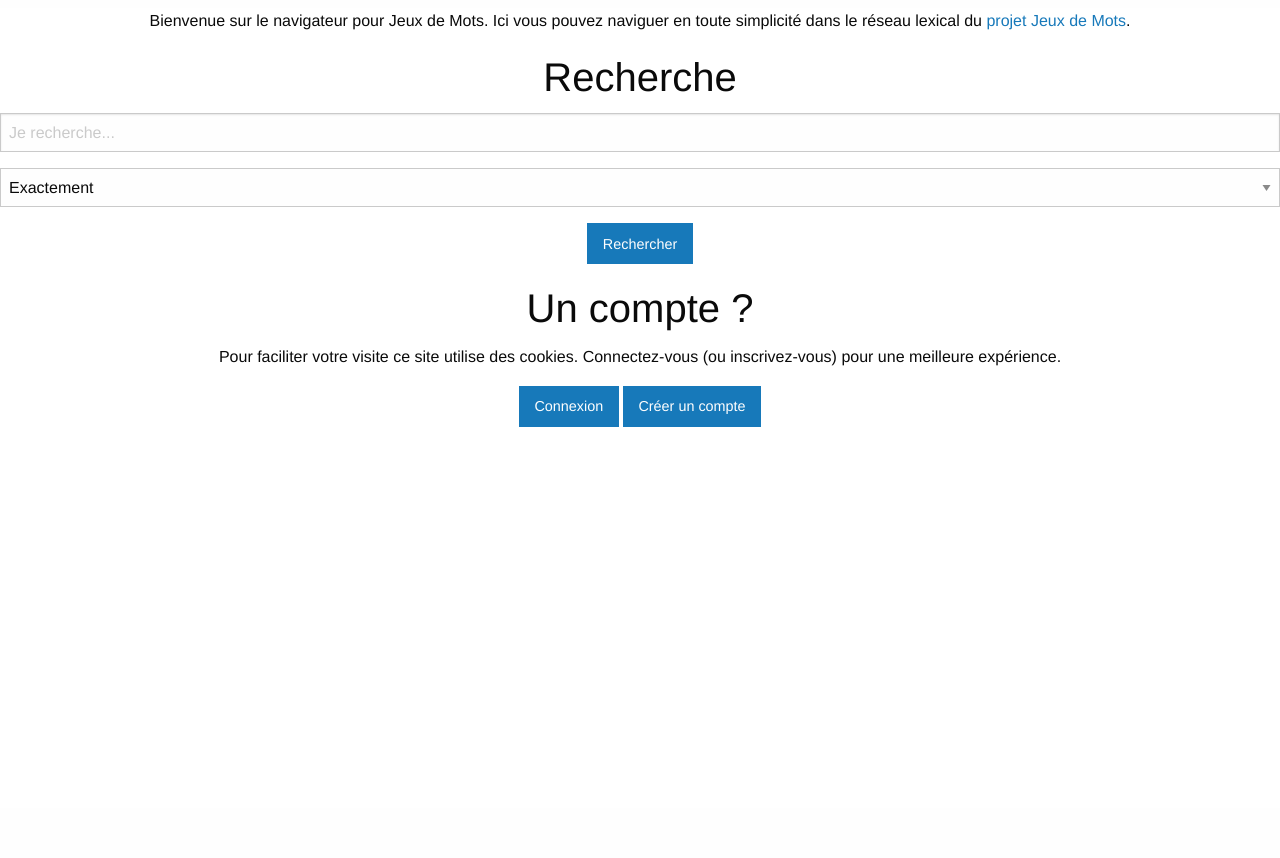
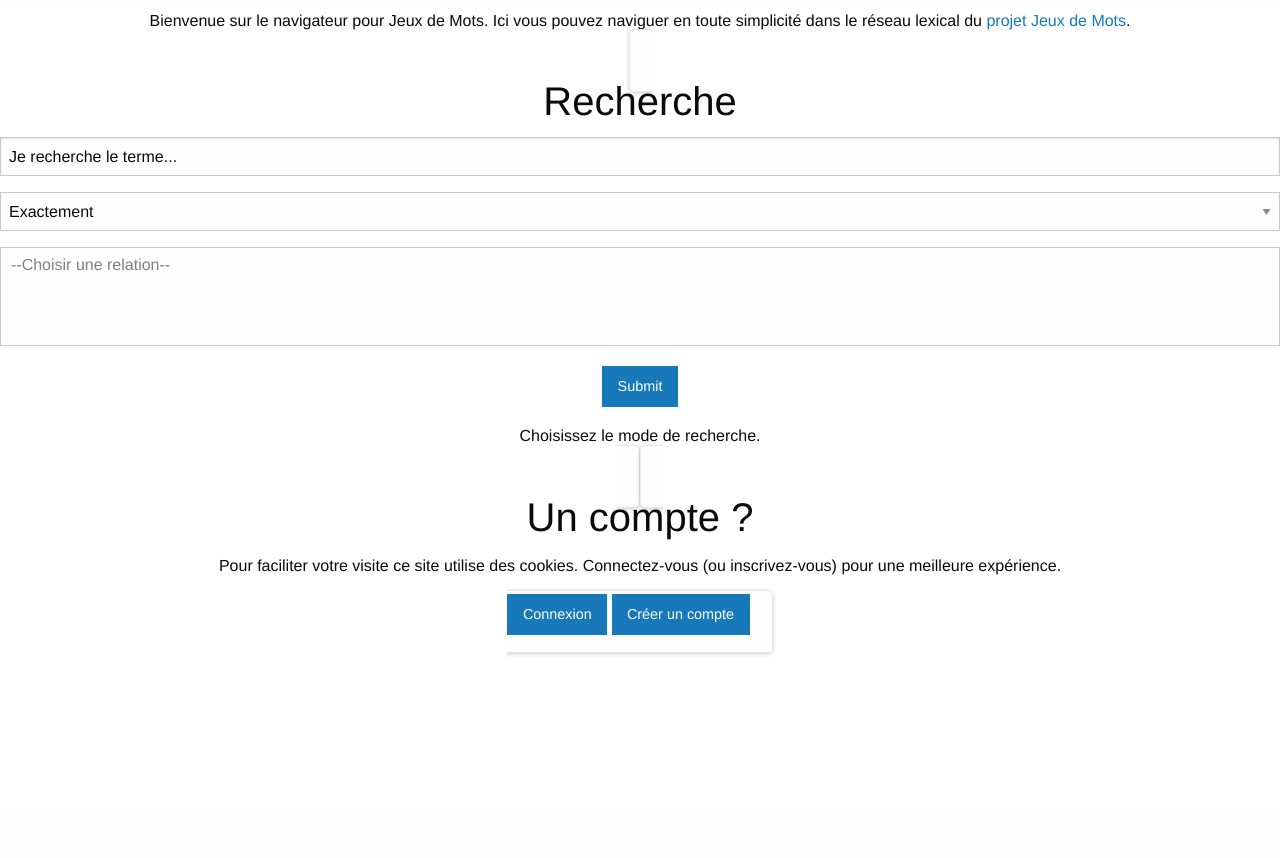
Before and after one commit to DrakenXI/jeuxDeMotsInterface, a Symfony app: template templates/blog/index.html.twig in a window 1280 px wide. Shown: the part 109-967 px from the top of the page. Run offline with Twig, Linux system fonts and the light colour scheme; the template is opened without the code that fills it, so the values that code supplies are empty; some libraries are stand-ins or nearby versions.

Commit message:
premiere page fonctionnelle et routes ok

```diff
--- a/public/css/main.css
+++ b/public/css/main.css
@@ -8,6 +8,15 @@
 }
 .button {
     justify-content: center;
+}
+.panel{
+    margin-top: 1rem;
+    border-radius: 5px;
+    background-color: #fefefe;
+    box-shadow: 0 1px 4px 0 rgba(0, 0, 0, 0.2);
+    border: solid 1px #e6e6e6;
+    margin-bottom: 25px;
+    padding: 22px;
 }
 
 
--- /dev/null
+++ b/public/scripts/chooseSearchMode.js
@@ -0,0 +1,63 @@
+/**
+ * Change address to request depending on mode search chosen.
+ */
+function setAction(){
+    var form = document.getElementById('form');
+    var mode = document.getElementById('search-mode');
+    var term = document.getElementById('term').value;
+    var relations = document.getElementById('relations').options;
+    console.log("toto"+relations);
+    var formAction;
+
+    // depending on the search mode, action will differ.
+    if("exacte" == mode.value) {                // exact mode
+        formAction = "search/"+term;
+
+    } else if ("approximative" == mode.value) { // approximatif mode
+        formAction = "search-approx/"+term;
+
+    } else if ("relation" == mode.value) {      // search by relations
+        // gathers wanted relations
+        var relationsSelected = "";
+        for (var i=0, iLen=relations.length; i<iLen; i++) {
+            opt = relations[i];
+            console.log(opt);
+            if (opt.selected) {
+                relationsSelected+=opt.value+"&";
+            }
+        }
+        // remove last & character
+        relationsSelected = relationsSelected.substring(0, relationsSelected.length - 1);
+        formAction = "search-relations/"+term+"/"+relationsSelected;
+
+    } else if ("chaine" == mode.value){         // search a string
+        formAction = "search-string/"+term;
+
+    } else {                                    // shall not happen
+        formAction = "";
+    }
+
+    // puts chosen action
+    form.action = formAction;
+}
+
+/**
+ * Change explanation text depending on search mode chosen.
+ */
+function setExplanationText() {
+    var form = document.getElementById('form');
+    var mode = document.getElementById('search-mode');
+    var text;
+    if("exacte" == mode.value) {
+        text = "Recherche le terme tel quel parmi les entrées de Jeux de Mots.";
+    } else if ("approximative" == mode.value) {
+        text = "Recherche le terme approximativement parmi les entrées de Jeux de Mots.";
+    } else if ("relation" == mode.value) {
+        text = "Recherche le terme associé à la relation choisie dans Jeux de Mots.";
+    } else if ("chaine" == mode.value){
+        text = "Recherche la chaîne dans Jeux de Mots.";
+    } else {
+        text = "Choisissez le mode de recherche.";
+    }
+    document.getElementById("mode-explanation").innerHTML= text;
+}
--- a/src/Controller/BlogController.php
+++ b/src/Controller/BlogController.php
@@ -9,10 +9,13 @@ class BlogController extends AbstractController
 {
     /**
      * @Route("/", name="homepage")
+     * TODO relations
      */
     public function index()
     {
+        $relations = ['toto', 'titi', 'tata', 'tutu', 'tete'];
         return $this->render('blog/index.html.twig', [
-            'title' => 'Bienvenue']);
+            'title' => 'Bienvenue',
+            'relations' => $relations]);
     }
 }
--- a/templates/blog/index.html.twig
+++ b/templates/blog/index.html.twig
@@ -10,30 +10,30 @@
             <h1>{{ title }}</h1>
             <p>Bienvenue sur le navigateur pour Jeux de Mots. Ici vous pouvez naviguer en toute simplicité dans le réseau lexical du <a href="http://www.jeuxdemots.org/jdm-about.php">projet Jeux de Mots</a>.</p>
 
-            <recherche>
+            <recherche class="panel">
                 <h2>Recherche</h2>
                 <div class="row">
-                    <div class="column small-12 large-6">
-                        <input type="text" placeholder="Je recherche..." value="">
-                    </div>
-                    <div class="column small-12 large-3">
-                        <form class="product-option-selection">
-                            <select>
+                    <form id="form" action="">
+                        <input id="term" class="column large-3" type="text" value="Je recherche le terme...">
+                        <select id="search-mode" class="column large-3" onchange="setExplanationText()">
+                            <option value="" disabled>--Choisir un mode de recherche--</option>
                             <option value="exacte">Exactement</option>
                             <option value="approximative">Approximativement</option>
                             <option value="relation">Par relations</option>
                             <option value="chaine">Par forme de chaîne</option>
                         </select>
-                          </label>
+                        <select id="relations" class="column large-3" multiple>
+                            <option value="" disabled>--Choisir une relation--</option>
+                            {% for relation in relations %}
+                                <option value="{{ relation }}">{{ relation }}</option>
+                            {% endfor %}
+                        </select>
+                        <input class="button column large-3" onclick="setAction()" type="submit" value="Submit">
                     </form>
-                    </div>
-                    {# si relations coche, faire pop un truc pour selectionner la relation#}
-                    <div class="column small-12 large-3">
-                        <button class='button' >Rechercher</button>
-                    </div>
-                </div>
+                    <p id="mode-explanation" class="column large-3">Choisissez le mode de recherche.</p>
+                </div><!-- row -->
             </recherche>
-            <gestionCompte>
+            <gestionCompte class="panel">
                 <h2>Un compte ?</h2>
                 <p>Pour faciliter votre visite ce site utilise des cookies. Connectez-vous (ou inscrivez-vous) pour une meilleure expérience.</p>
                 <a href='{{ path('homepage') }}' class="button">Connexion</a>
--- a/templates/partials/footer.html.twig
+++ b/templates/partials/footer.html.twig
@@ -12,6 +12,7 @@
                 console.log("hey");
             }
         </script>
+        <script src="/scripts/chooseSearchMode.js"></script>
         <script src="https://code.jquery.com/jquery-2.1.4.min.js"></script>
         <script src="https://dhbhdrzi4tiry.cloudfront.net/cdn/sites/foundation.js"></script>
         <script>
```
Also changed, not shown: src/Controller/SearchController.php (+34 -1 lines). Lines whose indentation alone changed are shown as unchanged.
